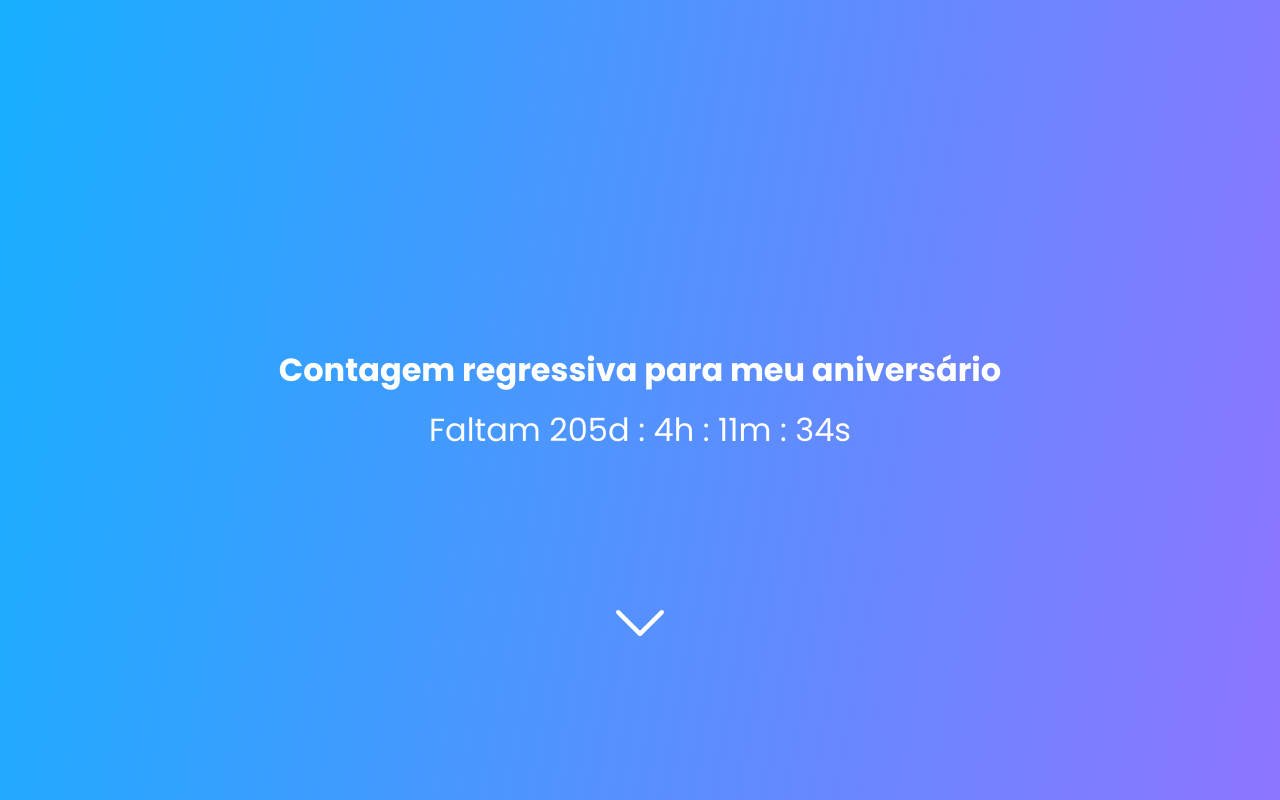
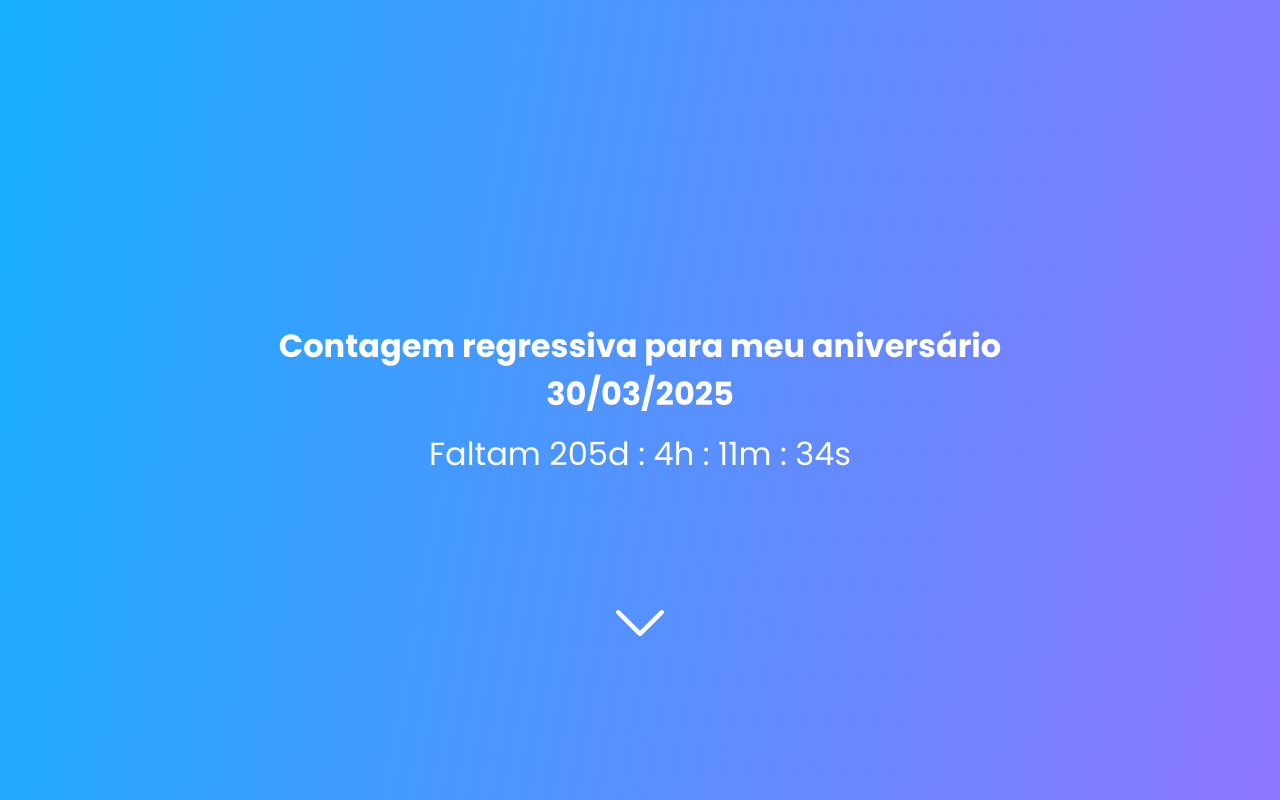
Before and after one commit to mtzlisopeak/landingpage-my_birthday, a website built with Parcel: page src/index.html in a window 1280 px wide. Shown: the top 800 px of the page. Built offline with nearby package versions, Linux system fonts and the light colour scheme.

Commit message:
bithday date added

```diff
--- a/src/index.html
+++ b/src/index.html
@@ -15,7 +15,10 @@
     <header class="hero" id="home">
         <div class="container">
 
-            <h2 class="hero__title">Contagem regressiva para meu aniversário</h2>
+            <h2 class="hero__title">Contagem regressiva para meu aniversário
+                <br>
+                30/03/2025
+            </h2>
 
             <p class="hero__counter"></p>
 
```
